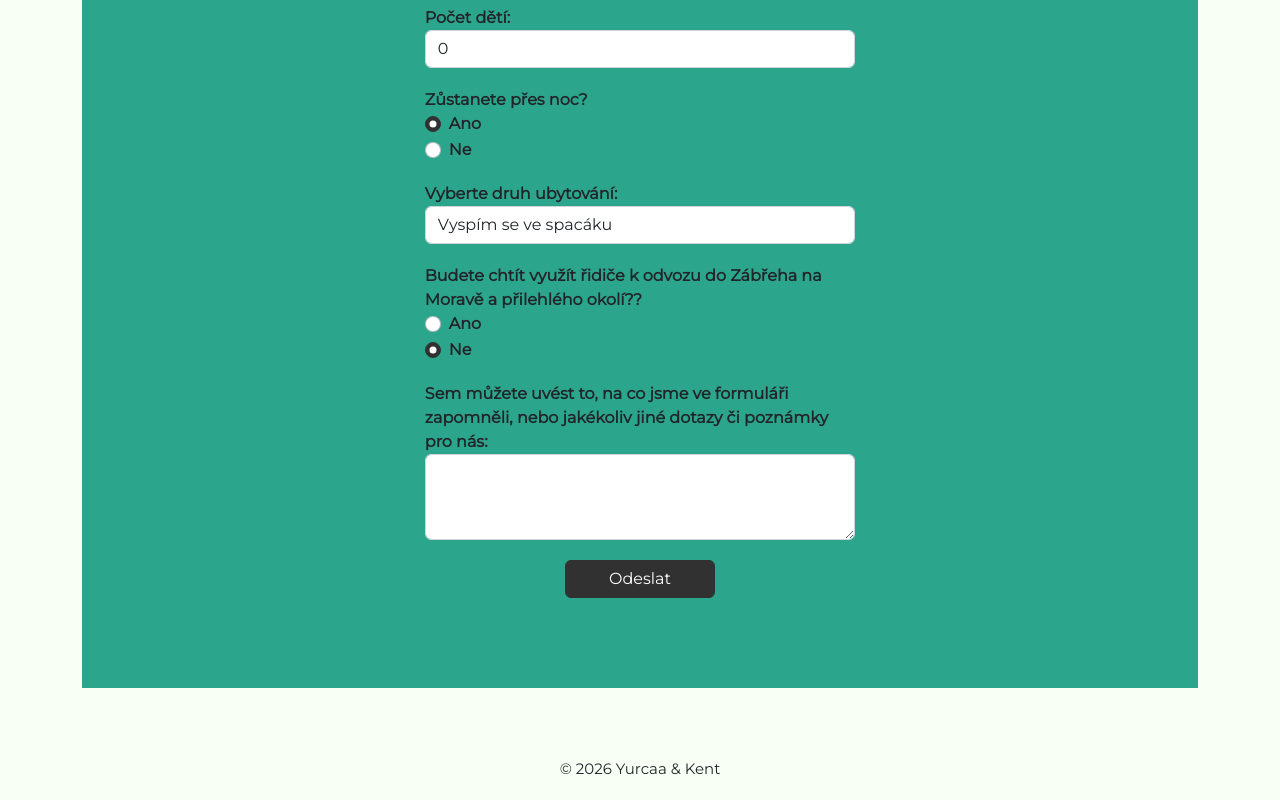
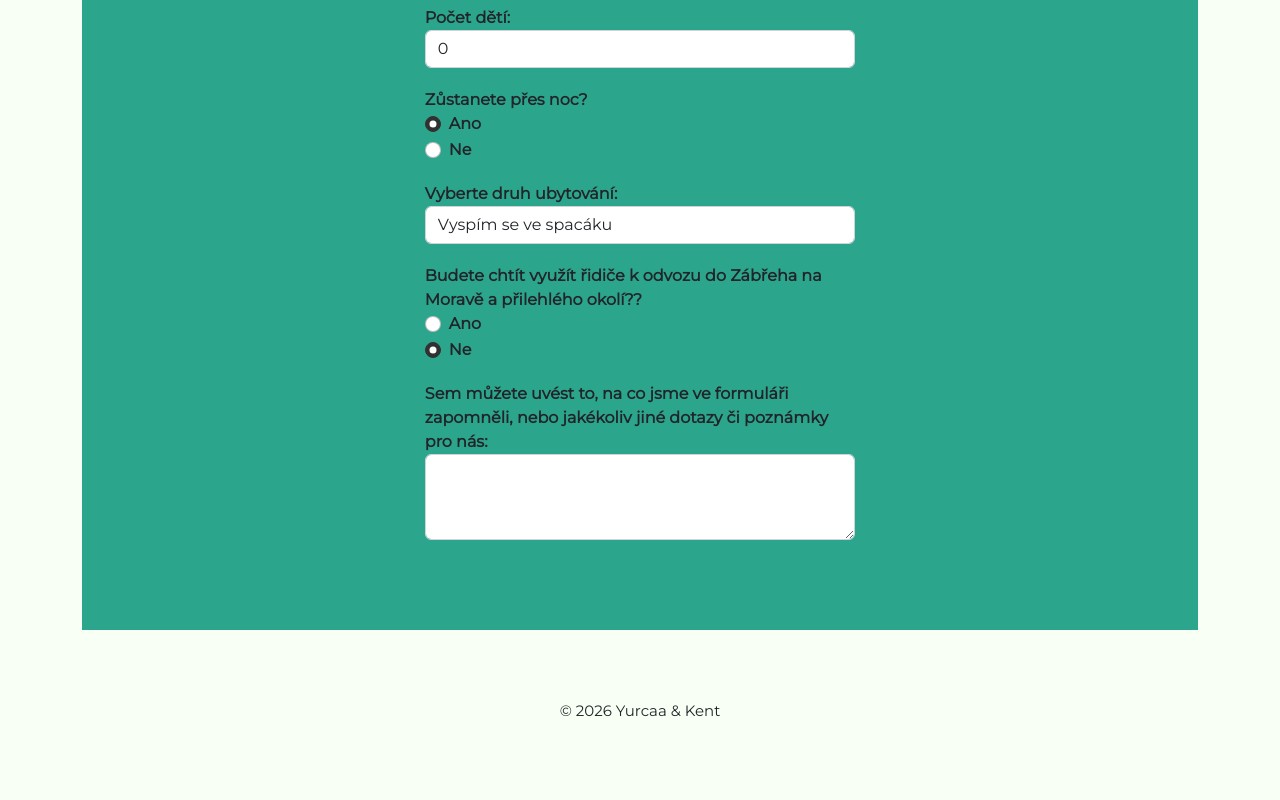
Before and after one commit to Popisek/wedding_web, a website: page index.html in a window 1280 px wide. Shown: the part 8231-9031 px from the top of the page. After the commit the page ends 8973 px from the top, so only its background shows below. Drawn offline with nearby package versions, Linux system fonts and the light colour scheme; a web font is replaced by a local one.

Commit message:
disable button

```diff
--- a/index.html
+++ b/index.html
@@ -640,7 +640,7 @@
               name="additionalInfo"
             ></textarea>
           </div>
-          <button type="submit" class="btn btn-primary button">Odeslat</button>
+          <!--<button type="submit" class="btn btn-primary button">Odeslat</button>-->
         </form>
       </section>
     </div>
```
